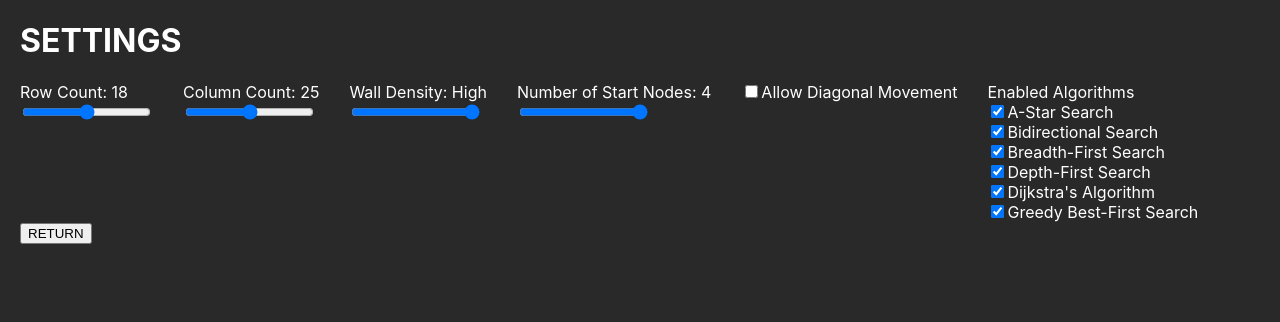
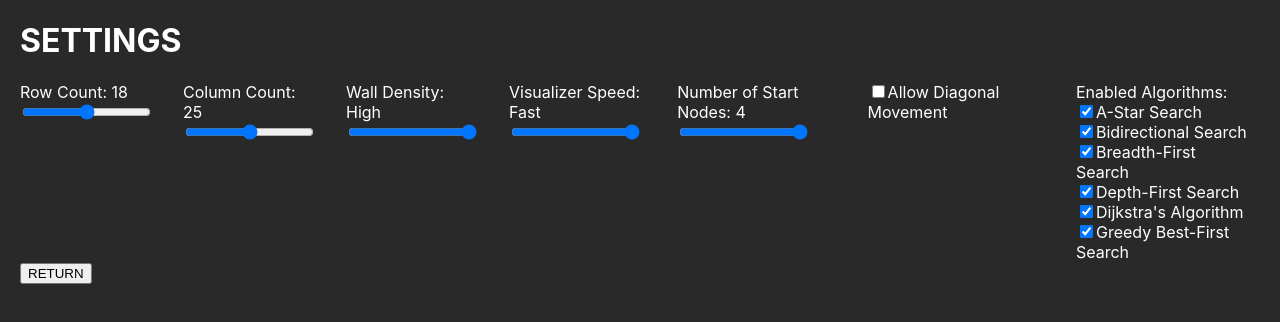
Before and after one commit to vik-ma/pathfinding-race, a React (Create React App) app: page / in a window 1280 px wide. Both pictures are taken after a click on the button "SETTINGS". Shown: the top 322 px of the page. Built offline with nearby package versions, Linux system fonts and the light colour scheme.

Commit message:
Added speed setting for visualizer

```diff
--- a/src/App.js
+++ b/src/App.js
@@ -30,6 +30,9 @@ function App() {
   const [allowDiagonal, setAllowDiagonal] = useState(
     ALLOW_DIAGONAL_DEFAULT_VALUE
   );
+
+  const VIS_SPEED_DEFAULT_VALUE = 50;
+  const [visualizerSpeed, setVisualizerSpeed] = useState(VIS_SPEED_DEFAULT_VALUE);
 
   const [winnerAlgo, setWinnerAlgo] = useState({});
   const [renderWinnerMsg, setRenderWinnerMsg] = useState(false);
@@ -83,6 +86,8 @@ function App() {
   const [titleKey, setTitleKey] = useState(1000);
 
   const [userChoice, setUserChoice] = useState(0);
+
+
 
   const generateNewAlgoList = () => {
     const newAlgoList = [];
@@ -223,6 +228,8 @@ function App() {
             setAllowDiagonal,
             disabledAlgos,
             setDisabledAlgos,
+            visualizerSpeed,
+            setVisualizerSpeed
           }}
         >
           {isSettingsRendered ? <GridCustomizer /> : null}
--- a/src/PathfindingVisualizer/GridCustomizer.js
+++ b/src/PathfindingVisualizer/GridCustomizer.js
@@ -16,22 +16,22 @@ export const GridCustomizer = () => {
     setAllowDiagonal,
     disabledAlgos,
     setDisabledAlgos,
+    visualizerSpeed,
+    setVisualizerSpeed,
   } = useContext(GridContext);
 
   const defaultRowValue = rowCount;
   const defaultColValue = colCount;
   const defaultNumNodes = numStartNodes;
   const defaultWallDensity = wallDensityValue;
+  const defaultVisualizerSpeed = visualizerSpeed;
 
   const wallDensityMap = { 1: 0.15, 2: 0.25, 3: 0.4 };
   const inverseWallDensityMap = { 0.15: 1, 0.25: 2, 0.4: 3 };
   const wordWallDensityMap = { 0.15: "Low", 0.25: "Medium", 0.4: "High" };
-
-  const addToDisabledAlgos = (num) => {
-    if (disabledAlgos.length < 5) {
-      setDisabledAlgos([...disabledAlgos, num]);
-    }
-  };
+  const visualizerSpeedMap = { 1: 150, 2: 100, 3: 50 };
+  const inverseVisualizerSpeedMap = { 150: 1, 100: 2, 50: 3 };
+  const wordVisualizerSpeedMap = { 150: "Slow", 100: "Medium", 50: "Fast" };
 
   const handleAlgoCheckboxChange = (e, num) => {
     if (!e) {
@@ -74,7 +74,6 @@ export const GridCustomizer = () => {
             onChange={(e) => setColCount(e.target.valueAsNumber)}
           ></input>
         </div>
-
         <div className="sliderElement">
           Wall Density: {wordWallDensityMap[wallDensityValue]}
           <br />
@@ -86,6 +85,20 @@ export const GridCustomizer = () => {
             defaultValue={inverseWallDensityMap[defaultWallDensity]}
             onChange={(e) =>
               setWallDensityValue(wallDensityMap[e.target.value])
+            }
+          ></input>
+        </div>
+        <div className="sliderElement">
+          Visualizer Speed: {wordVisualizerSpeedMap[visualizerSpeed]}
+          <br />
+          <input
+            type="range"
+            min="1"
+            max="3"
+            name="visSpeed"
+            defaultValue={inverseVisualizerSpeedMap[defaultVisualizerSpeed]}
+            onChange={(e) =>
+              setVisualizerSpeed(visualizerSpeedMap[e.target.value])
             }
           ></input>
         </div>
@@ -113,7 +126,7 @@ export const GridCustomizer = () => {
           <label htmlFor="allowDiagonals">Allow Diagonal Movement</label>
         </div>
         <div className="sliderElement">
-          <label>Enabled Algorithms</label>
+          <label>Enabled Algorithms:</label>
           <br />
           <input
             type="checkbox"
--- a/src/PathfindingVisualizer/GridGenerator.js
+++ b/src/PathfindingVisualizer/GridGenerator.js
@@ -25,6 +25,7 @@ export const GridGenerator = forwardRef((props, ref) => {
     setRenderWinnerMsg,
     setCalculatedAlgoMap,
     allowDiagonal,
+    visualizerSpeed
   } = useContext(GridContext);
 
   useImperativeHandle(ref, () => ({
@@ -361,12 +362,12 @@ export const GridGenerator = forwardRef((props, ref) => {
         if (anyPathFound) {
           setTimeout(() => {
             drawWinnerPath(minIndex);
-          }, 50 * i);
+          }, visualizerSpeed * i);
         } else {
           setTimeout(() => {
             setRenderWinnerMsg(true);
             setWinnerAlgo({ 5: "No Path Found" });
-          }, 50 * i);
+          }, visualizerSpeed * i);
         }
       } else {
         setTimeout(() => {
@@ -418,7 +419,7 @@ export const GridGenerator = forwardRef((props, ref) => {
                 .classList.add(newClass, "node-current");
             }
           }
-        }, 50 * i);
+        }, visualizerSpeed * i);
       }
     }
   };
```
